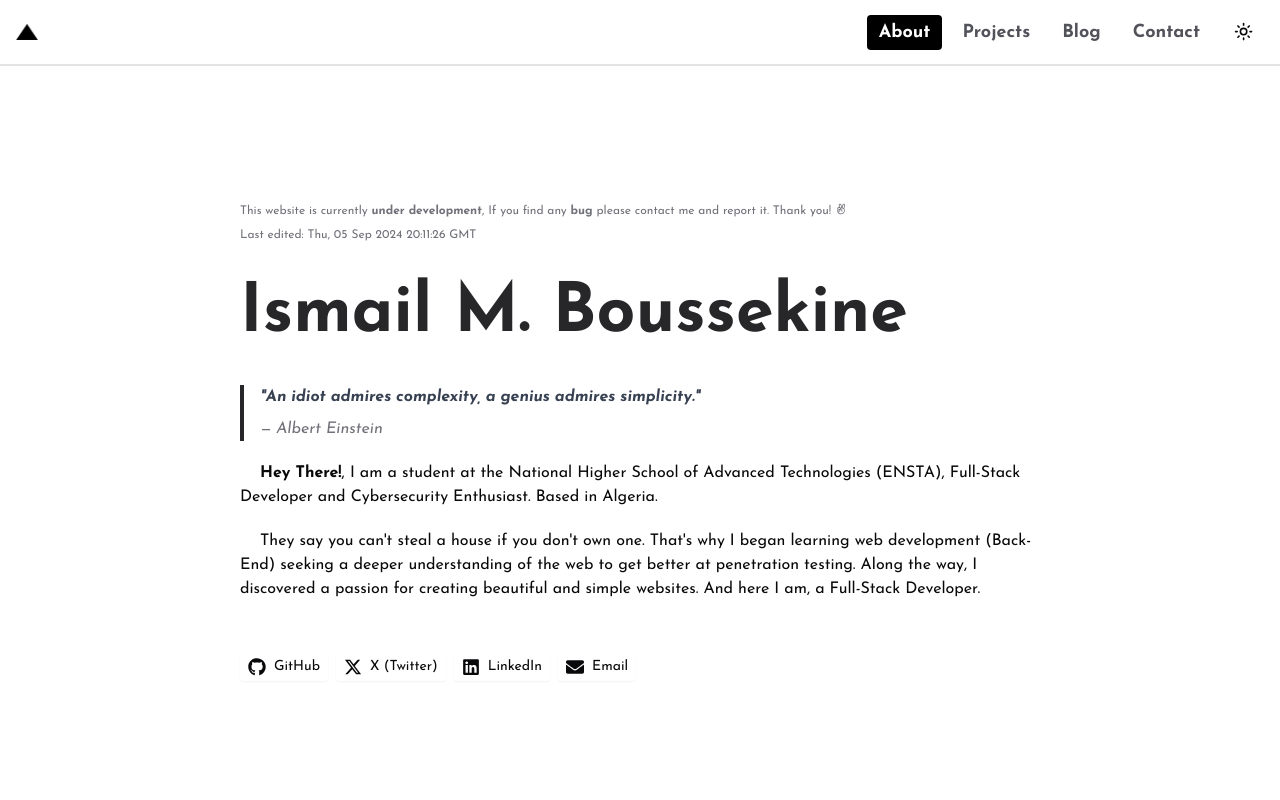
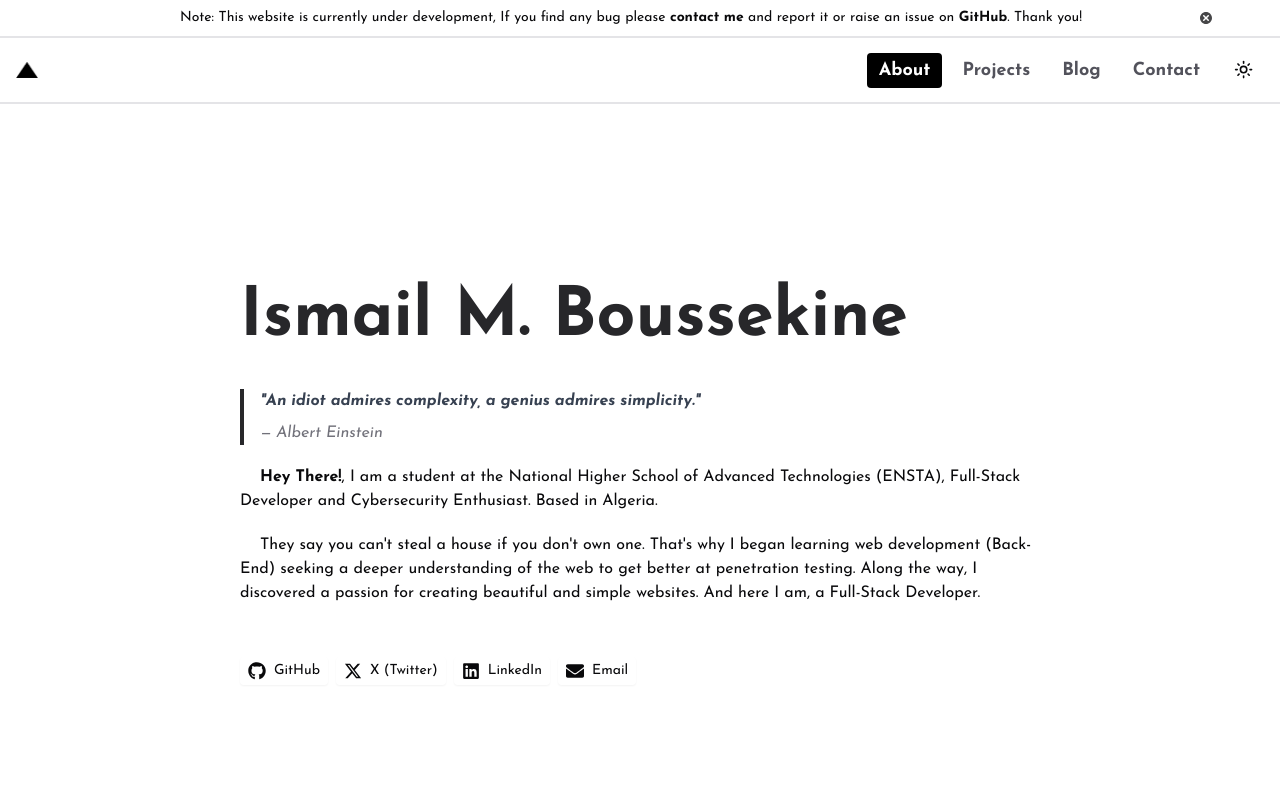
Before and after one commit to 1sma31L/Portfolio, a Next.js app: page / in a window 1280 px wide. Shown: the top 800 px of the page. Built offline with nearby package versions, Linux system fonts and the light colour scheme.

Commit message:
style: changed  "This website is under ..." from hero to top hedaer

```diff
--- a/src/app/page.tsx
+++ b/src/app/page.tsx
@@ -19,16 +19,6 @@ function Home() {
 		<AnimatedDiv id={0}>
 			<main className="container px-4 md:px-0 flex flex-col justify-center items-center gap-32	py-6 md:py-0">
 				<section className="flex flex-col gap-5 min-h-[93vh] justify-center items-center">
-					<div className="text-xs w-full text-zinc-500 flex flex-col justify-center items-start gap-2 pt-2">
-						<p>
-							This website is currently
-							<span className="font-bold"> under development</span>, If you find
-							any <span className="font-bold">bug</span> please contact me and
-							report it. Thank you!{" "}
-							<PiHandPeace className="inline-block mb-1" />
-						</p>
-						<p className="">Last edited: {new Date().toUTCString()} </p>
-					</div>
 					<h1
 						className={`text-[44px] sm:text-[68px] font-extrabold inline-block text-zinc-800 dark:text-zinc-100 text-left w-full`}>
 						Ismail M. Boussekine
--- a/src/components/Navbar.tsx
+++ b/src/components/Navbar.tsx
@@ -6,6 +6,7 @@ import { usePathname } from "next/navigation";
 import Link from "next/link";
 import ThemeToggler from "@/components/ThemeToggler";
 import Image from "next/image";
+import { TiDelete } from "react-icons/ti";
 
 const navItems = [
 	{
@@ -20,10 +21,6 @@ const navItems = [
 		path: "/blog",
 		name: "Blog",
 	},
-	// {
-	// 	path: "/intrests",
-	// 	name: "Intrests",
-	// },
 	{
 		path: "/contact",
 		name: "Contact",
@@ -38,15 +35,50 @@ function isActive(pathname: string, itemPath: string) {
 export default function NavBar() {
 	let pathname = usePathname() || "/";
 	const [hoveredPath, setHoveredPath] = useState(pathname);
+	const [clicked, setClicked] = useState(true);
 
 	useEffect(() => {
-		// Reset hoveredPath to the current pathname when it changes
 		setHoveredPath(pathname);
 	}, [pathname]);
-
+	useEffect(() => {
+		const saved = localStorage.getItem("clicked");
+		if (!saved) {
+			setClicked(false);
+		}
+	}, []);
+	const handleClick = () => {
+		setClicked(true);
+		localStorage.setItem("clicked", "true");
+	};
 	return (
+		<>
+			{!clicked && (
+				<>
+					<div className="w-full max-w-[1600px] mx-auto  dark:bg-zinc-950 flex justify-between md:justify-around items-center text-[9px] sm:text-[11px] md:text-sm dark:text-white py-2 px-4 gap-4">
+						<div className="hidden md:block"></div>
+						<p className="text-left md:text-center">
+							Note: This website is currently under development, If you find any
+							bug please{" "}
+							<a href="/contact" className="hover:underline font-bold">
+								contact me
+							</a>{" "}
+							and report it or raise an issue on{" "}
+							<a
+								href="https://github.com/1sma31L/Portfolio/issues"
+								className="hover:underline font-bold">
+								GitHub
+							</a>
+							. Thank you!
+						</p>
+						<button onClick={handleClick} className="text-sm md:text-lg">
+							<TiDelete className="opacity-75 hover:opacity-100 duration-150" />
+						</button>
+					</div>
+					<div className="border-b-2"></div>
+				</>
+			)}
 			<header
-			className="w-full max-w-[1600px] mx-auto p-3 gap-2 rounded-lg text-[13px] md:text-[18px] flex justify-end items-center  px-4"
+				className="flex justify-end items-center w-full max-w-[1600px] mx-auto py-3 px-4 gap-2 rounded-lg text-[13px] md:text-[18px]"
 				id="header">
 				<div>
 					<Link href="/">
@@ -97,9 +129,9 @@ export default function NavBar() {
 					})}
 				</nav>
 				<div className="ml-1">
-
 					<ThemeToggler />
 				</div>
 			</header>
+		</>
 	);
 }
```
Lines whose indentation alone changed are shown as unchanged.
